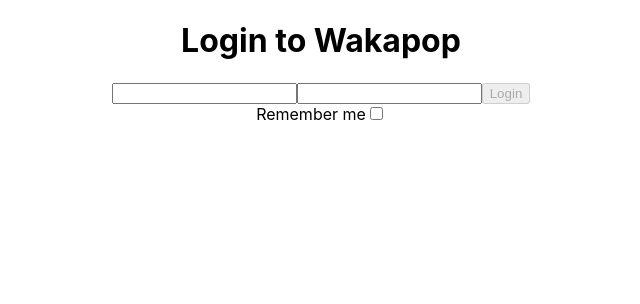
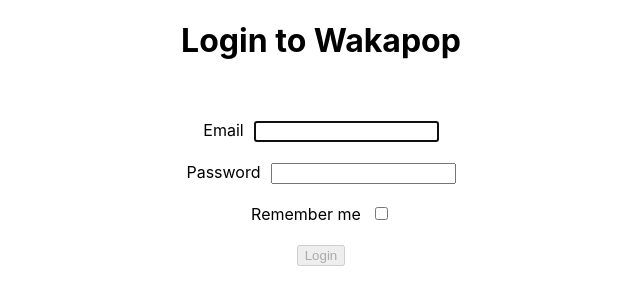
Before and after one commit to Joel-Sempere-Cobos/react-fundaments-practice, a React (Create React App) app in the folder wakapop/: page /login in a window 1280 px wide. Shown: the top 304 px of the page, without its empty margins (319-959 px from the left). Built offline with nearby package versions, Linux system fonts and the light colour scheme.

Commit message:
Layout, fixed details and some CSS

```diff
--- /dev/null
+++ b/wakapop/src/components/adverts/AdvertsPage.css
@@ -0,0 +1,12 @@
+h1 {
+  margin-bottom: 40px;
+}
+
+ul {
+  list-style: none;
+  padding: 0px;
+}
+
+.advert-container {
+  margin-bottom: 40px;
+}
--- a/wakapop/src/components/adverts/AdvertsPage.js
+++ b/wakapop/src/components/adverts/AdvertsPage.js
@@ -1,5 +1,7 @@
 import { useEffect, useState } from 'react';
+import Layout from '../layout/Layout.js';
 import { getAdverts } from './service.js';
+import './AdvertsPage.css';
 
 const AdvertsPage = ({ onLogout }) => {
   const [adverts, setAdverts] = useState([]);
@@ -17,13 +19,14 @@
   };
 
   return (
+    <Layout onLogout={onLogout}>
       <div className="advertsPage">
         {adverts.length ? (
           <div>
-          <button onClick={onLogout}>Logout</button>
             <h1>Listado de anuncios</h1>
             <ul>
               {adverts.map((advert) => (
+                <div className="advert-container">
                   <li key={advert.id}>
                     <ul>
                       <li>
@@ -37,6 +40,7 @@
                       <li>Tags: {advert.tags.join(', ')}</li>
                     </ul>
                   </li>
+                </div>
               ))}
             </ul>
           </div>
@@ -44,6 +48,7 @@
           'No hay anuncios'
         )}
       </div>
+    </Layout>
   );
 };
 
--- /dev/null
+++ b/wakapop/src/components/auth/LoginPage.css
@@ -0,0 +1,14 @@
+.form-page-container {
+  display: flex;
+  flex-direction: column;
+  justify-content: center;
+  align-items: center;
+}
+
+form div {
+  margin: 20px;
+}
+
+label {
+  margin-right: 10px;
+}
--- a/wakapop/src/components/auth/LoginPage.js
+++ b/wakapop/src/components/auth/LoginPage.js
@@ -1,6 +1,7 @@
 import { useState } from 'react';
 import { useLocation, useNavigate } from 'react-router';
 import { login } from './service.js';
+import './LoginPage.css';
 
 const LoginPage = ({ onLogin, ...props }) => {
   const [email, setEmail] = useState('');
@@ -35,15 +36,26 @@
   const isButtonEnabled = () => email.length && password.length && !isFetching;
 
   return (
-    <div>
+    <div className="form-page-container">
       <h1>Login to Wakapop</h1>
-      <form onSubmit={handleSubmit}>
-        <input type="text" name="email" onChange={handleChangeEmail} value={email} />
-        <input type="password" name="password" onChange={handleChangePassword} value={password} />
-        <button type="submit" disabled={!isButtonEnabled()}>
-          Login
-        </button>
-        <div>
+      <form className="form" onSubmit={handleSubmit}>
+        <div className="email-form">
+          <label htmlFor="email">Email</label>
+          <input
+            type="text"
+            name="email"
+            id="email"
+            onChange={handleChangeEmail}
+            value={email}
+            autoFocus
+          />
+        </div>
+        <div className="password-form">
+          <label htmlFor="password">Password</label>
+          <input type="password" name="password" onChange={handleChangePassword} value={password} />
+        </div>
+
+        <div className="rememberMe-form">
           <label htmlFor="rememberMe">Remember me</label>
           <input
             type="checkbox"
@@ -52,6 +64,11 @@
             onChange={handleRememberMe}
             checked={rememberMe}
           />
+        </div>
+        <div className="submit-form">
+          <button type="submit" disabled={!isButtonEnabled()}>
+            Login
+          </button>
         </div>
       </form>
       {error && (
--- /dev/null
+++ b/wakapop/src/components/layout/Layout.css
@@ -0,0 +1,19 @@
+.header {
+  display: flex;
+  justify-content: space-between;
+  align-items: center;
+  background-color: bisque;
+  padding: 10px;
+}
+
+.footer {
+  display: flex;
+  justify-content: center;
+  align-items: center;
+  background-color: bisque;
+  padding: 10px;
+}
+
+.navlinks {
+  margin: 10px;
+}
--- /dev/null
+++ b/wakapop/src/components/layout/Layout.js
@@ -0,0 +1,28 @@
+import { NavLink } from 'react-router-dom';
+import './Layout.css';
+
+const Layout = ({ children, onLogout, ...props }) => {
+  return (
+    <div>
+      <header className="header">
+        <div className="header-logo">logo</div>
+        <div className="header-navbar">
+          <NavLink className="navlinks" to="/adverts/" end>
+            Adverts list
+          </NavLink>
+          <NavLink className="navlinks" to="/adverts/new">
+            New advert
+          </NavLink>
+        </div>
+        <div className="header-logout">
+          {' '}
+          <button onClick={onLogout}>Logout</button>
+        </div>
+      </header>
+      {children}
+      <footer className="footer">Joël Sempere Cobos 2022</footer>
+    </div>
+  );
+};
+
+export default Layout;
```
Lines whose indentation alone changed are shown as unchanged.
